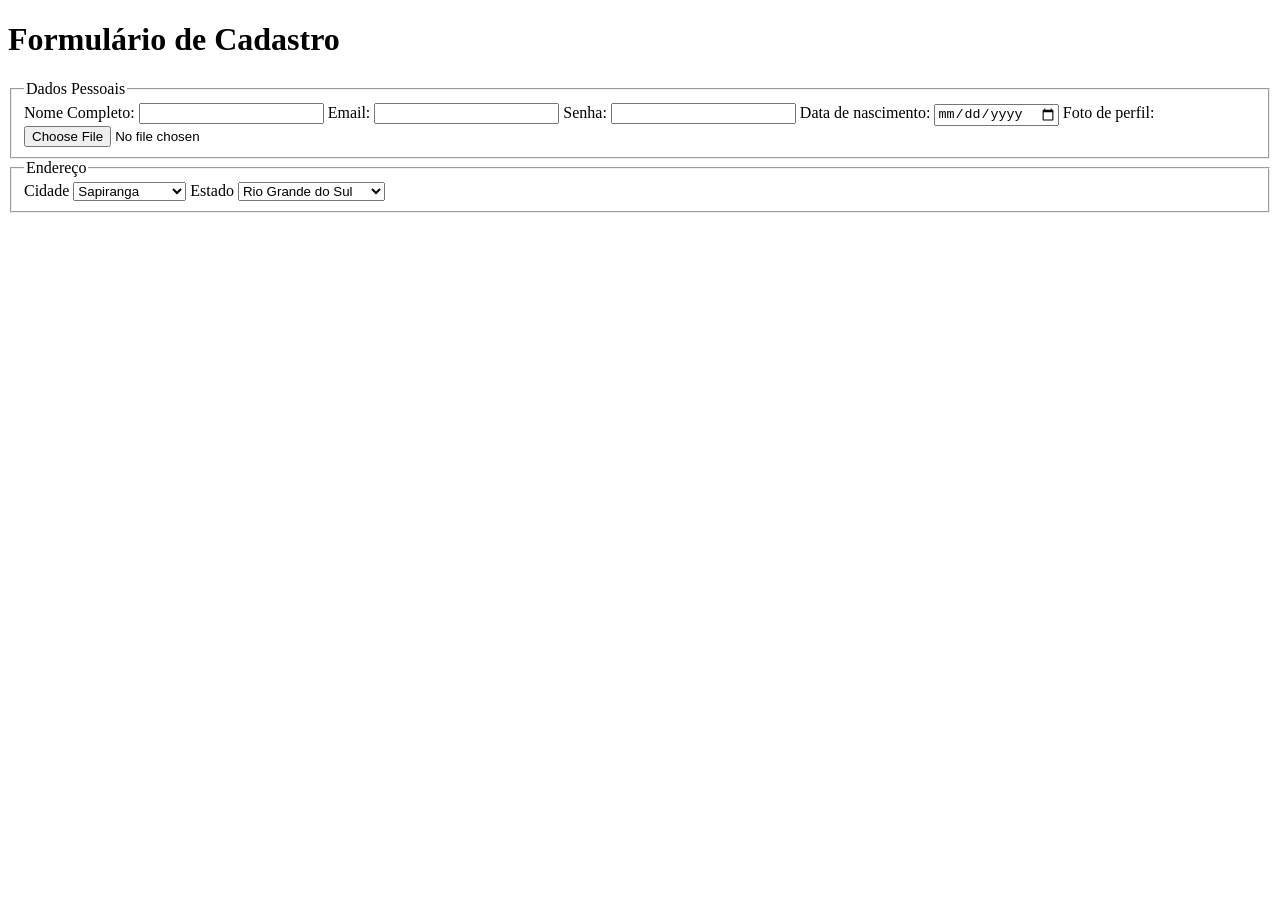
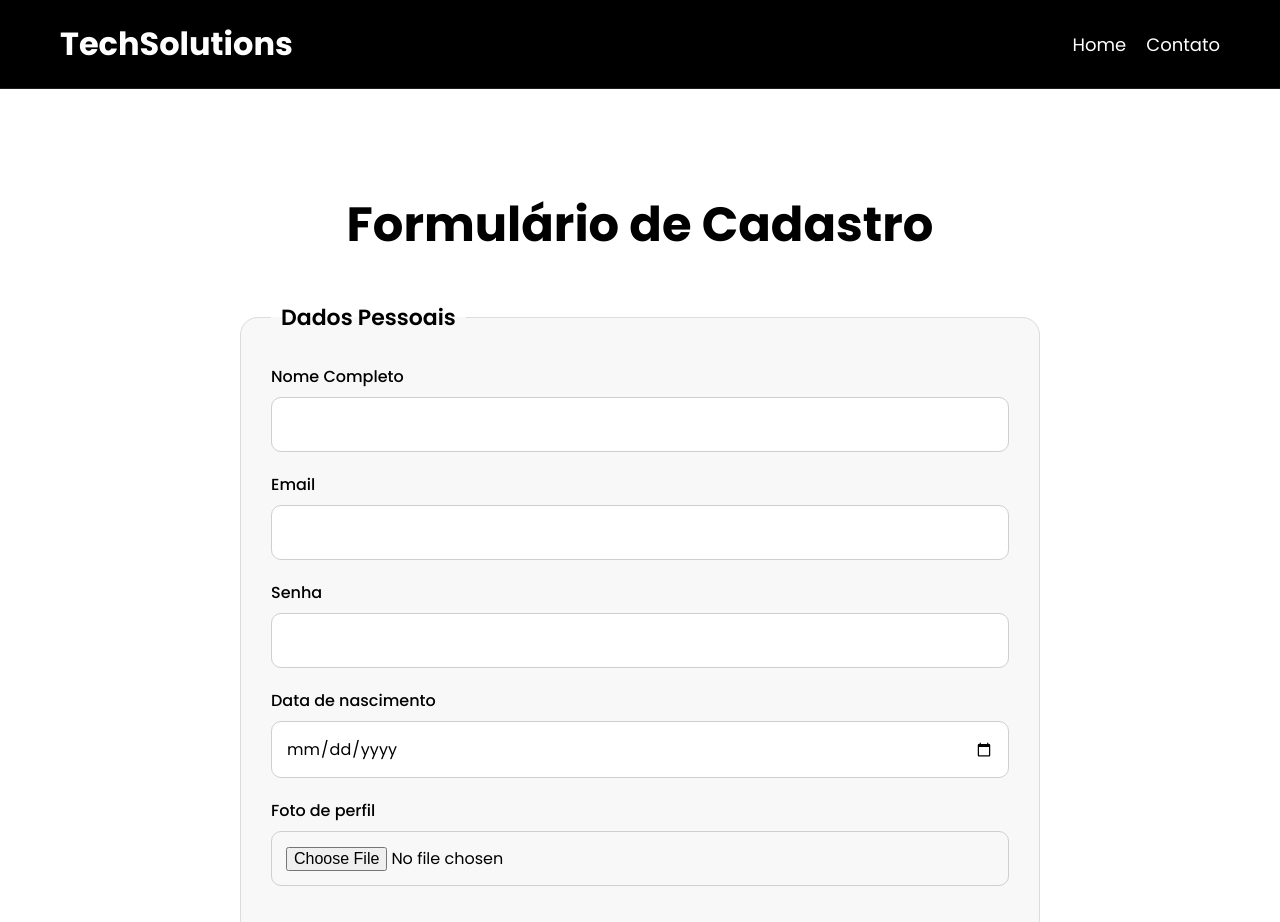
Before and after one commit to alezimkkj/projeto-site-dupla, a plain HTML site: page contato.html in a window 1280 px wide. Shown: the top 922 px of the page. Before the commit the page ends 800 px from the top, so only its background shows below. Drawn offline with Linux system fonts and the light colour scheme.

Commit message:
fazendo o css da paagina de contatos

```diff
--- a/contato.html
+++ b/contato.html
@@ -1,61 +1,124 @@
 <!DOCTYPE html>
 <html lang="en">
+
 <head>
     <meta charset="UTF-8">
     <meta name="viewport" content="width=device-width, initial-scale=1.0">
     <title>Formulário</title>
+    <link rel="stylesheet" href="style.css">
 </head>
+
 <body>
-    <main>
+    <header>
+
+        <div class="cabecalho">
+
+            <div class="logo">
+
+                <h1>TechSolutions</h1>
+
+            </div>
+
+            <nav>
+                <a href="index.html">Home</a>
+                <a href="contato.html">Contato</a>
+            </nav>
+
+        </div>
+
+    </header>
+
+    <main class="formulario">
+
+        <div class="formulario-conteudo">
+
+            <div class="formulario-titulo">
                 <h1>Formulário de Cadastro</h1>
+            </div>
+
             <form>
+
                 <section>
+
                     <fieldset>
+
                         <legend>Dados Pessoais</legend>
 
-                <label for="nome">Nome Completo:</label>
+                        <div class="campo">
+                            <label for="nome">Nome Completo</label>
                             <input type="text" name="nome" id="nome">
-                <label for="email">Email:</label>
+                        </div>
+
+                        <div class="campo">
+                            <label for="email">Email</label>
                             <input type="email" name="email" id="email">
-                <label for="senha">Senha:</label>
+                        </div>
+
+                        <div class="campo">
+                            <label for="senha">Senha</label>
                             <input type="password" name="senha" id="senha">
-                <label for="data">Data de nascimento:</label>
+                        </div>
+
+                        <div class="campo">
+                            <label for="data">Data de nascimento</label>
                             <input type="date" name="data" id="data">
-                <label for="perfil">Foto de perfil:</label>
+                        </div>
+
+                        <div class="campo">
+                            <label for="perfil">Foto de perfil</label>
                             <input type="file" name="perfil" id="perfil">
+                        </div>
 
                     </fieldset>
+
                 </section>
 
                 <section>
+
                     <fieldset>
+
                         <legend>Endereço</legend>
 
+                        <div class="campo">
                             <label for="cidade">Cidade</label>
+
                             <select name="cidade" id="cidade">
-                        <optgroup label="Escolha sua cidade">
                                 <option value="Sapiranga">Sapiranga</option>
                                 <option value="trescoroas">Três Coroas</option>
                                 <option value="chapeco">Chapecó</option>
                                 <option value="florianopolis">Florianópolis</option>
                                 <option value="joinville">Joinville</option>
                                 <option value="blumenau">Blumenau</option>
-                        </optgroup>
                             </select>
+                        </div>
 
+                        <div class="campo">
                             <label for="estado">Estado</label>
+
                             <select name="estado" id="estado">
-                         <optgroup label="Escolha seu Estado">
                                 <option value="RS">Rio Grande do Sul</option>
                                 <option value="SC">Santa Catarina</option>
                                 <option value="PR">Paraná</option>
-                        </optgroup>
                             </select>
-                    </select>
+                        </div>
+
                     </fieldset>
+
                 </section>
 
+                <button type="submit" class="botao-formulario">
+                    Enviar Cadastro
+                </button>
+
             </form>
+
+        </div>
+
     </main>
+
+    <footer>
+        <p>© 2026 TechSolutions - Todos os direitos reservados.</p>
+    </footer>
 </body>
+
 </html>
--- a/style.css
+++ b/style.css
@@ -133,10 +133,8 @@ nav a:hover {
 .sobre-cards {
     max-width: 1200px;
     margin: 0 auto;
-
     display: grid;
     grid-template-columns: repeat(auto-fit, minmax(320px, 1fr));
-
     gap: 25px;
 }
 
@@ -199,10 +197,8 @@ nav a:hover {
 .clientes-cards {
     max-width: 1200px;
     margin: 0 auto;
-
     display: grid;
     grid-template-columns: repeat(auto-fit, minmax(300px, 1fr));
-
     gap: 25px;
 }
 
@@ -296,6 +292,84 @@ nav a:hover {
     background-color: #222;
 }
 
+.formulario {
+    background-color: white;
+    padding: 100px 20px;
+}
+
+.formulario-conteudo {
+    max-width: 800px;
+    margin: 0 auto;
+}
+
+.formulario-titulo {
+    text-align: center;
+    margin-bottom: 40px;
+}
+
+.formulario-titulo h1 {
+    font-size: 48px;
+    margin-bottom: 15px;
+}
+
+form {
+    display: flex;
+    flex-direction: column;
+    gap: 30px;
+}
+
+fieldset {
+    border: 1px solid #dcdcdc;
+    border-radius: 18px;
+    padding: 30px;
+    background-color: #f8f8f8;
+}
+
+legend {
+    font-size: 22px;
+    font-weight: 600;
+    padding: 0 10px;
+}
+
+.campo {
+    display: flex;
+    flex-direction: column;
+    margin-bottom: 20px;
+}
+
+.campo label {
+    margin-bottom: 8px;
+    font-weight: 500;
+}
+
+.campo input,
+.campo select {
+    padding: 14px;
+    border: 1px solid #cfcfcf;
+    border-radius: 10px;
+    font-size: 16px;
+}
+
+.campo input:focus,
+.campo select:focus {
+    outline: none;
+    border-color: black;
+}
+
+.botao-formulario {
+    background-color: black;
+    color: white;
+    border: none;
+    padding: 16px;
+    border-radius: 10px;
+    font-size: 16px;
+    cursor: pointer;
+}
+
+.botao-formulario:hover {
+    background-color: #222;
+}
+
 footer {
     background-color: black;
     color: #8a8a8a;
```
Lines whose indentation alone changed are shown as unchanged.
